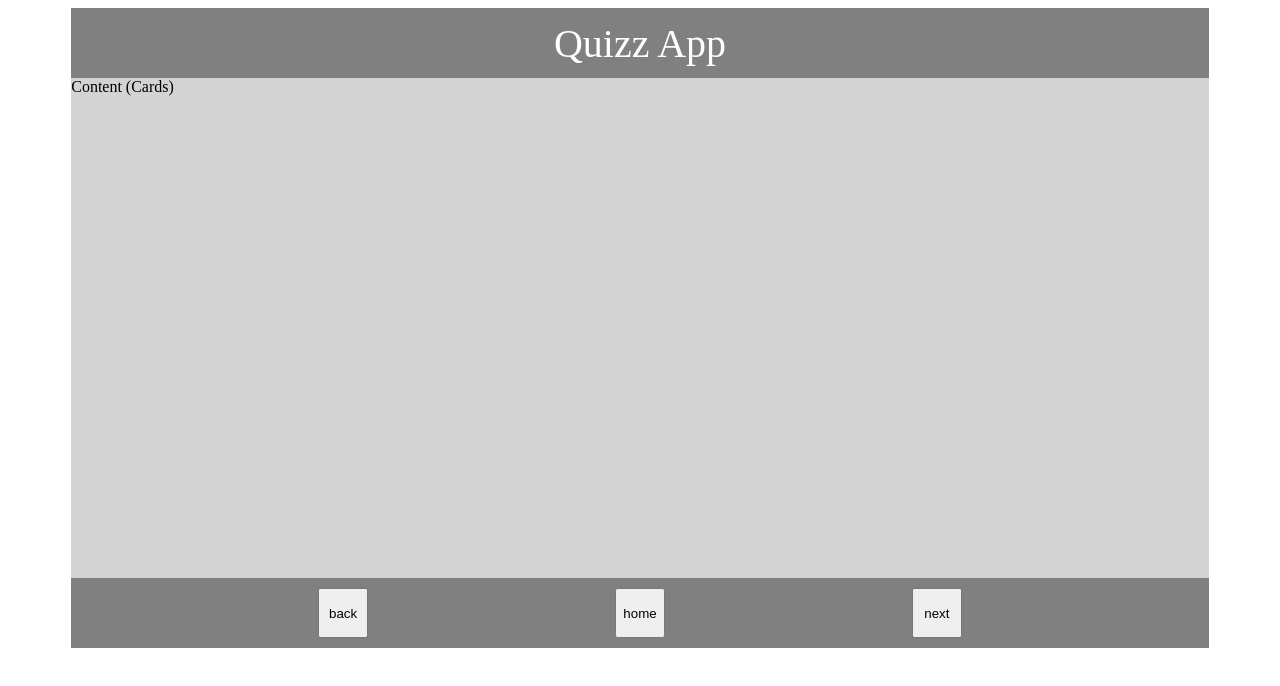
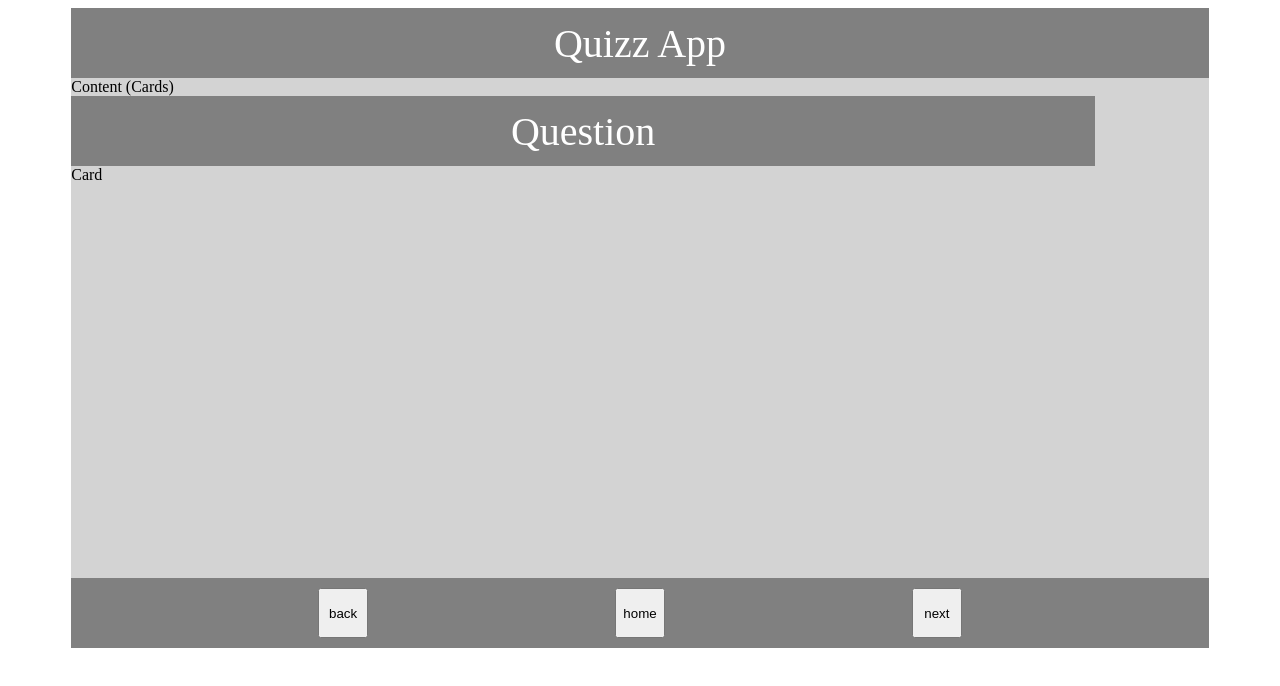
Before and after one commit to ChristophObst/Quizz-app, a website: page index.html in a window 1280 px wide. Drawn offline with Linux system fonts and the light colour scheme.

Commit message:
cards-in-progress

```diff
--- a/index.html
+++ b/index.html
@@ -15,6 +15,12 @@
 
     <main>
         Content (Cards)
+        <div class="card">
+          <header class="card--header">
+            Question
+          </header>
+            Card
+        </div>
     </main>
 
     <footer>
```
